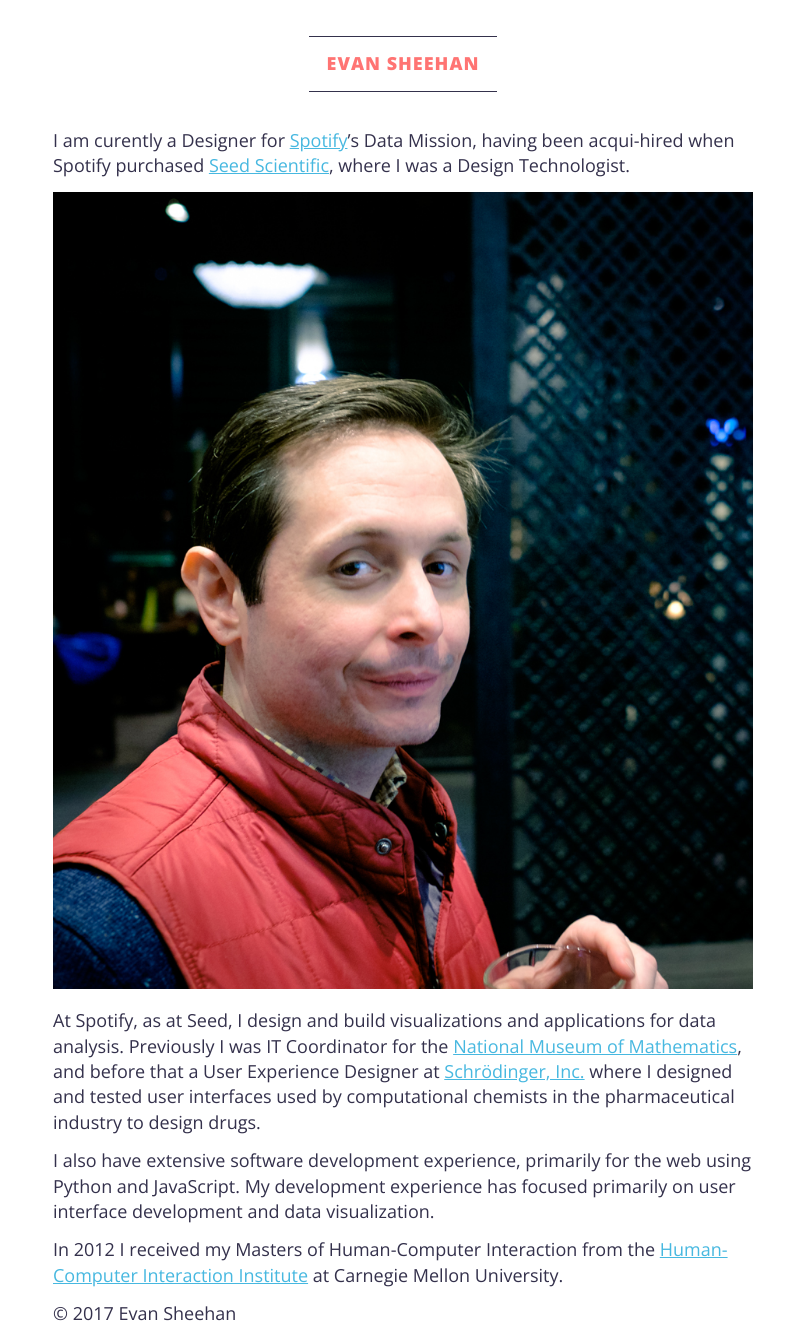
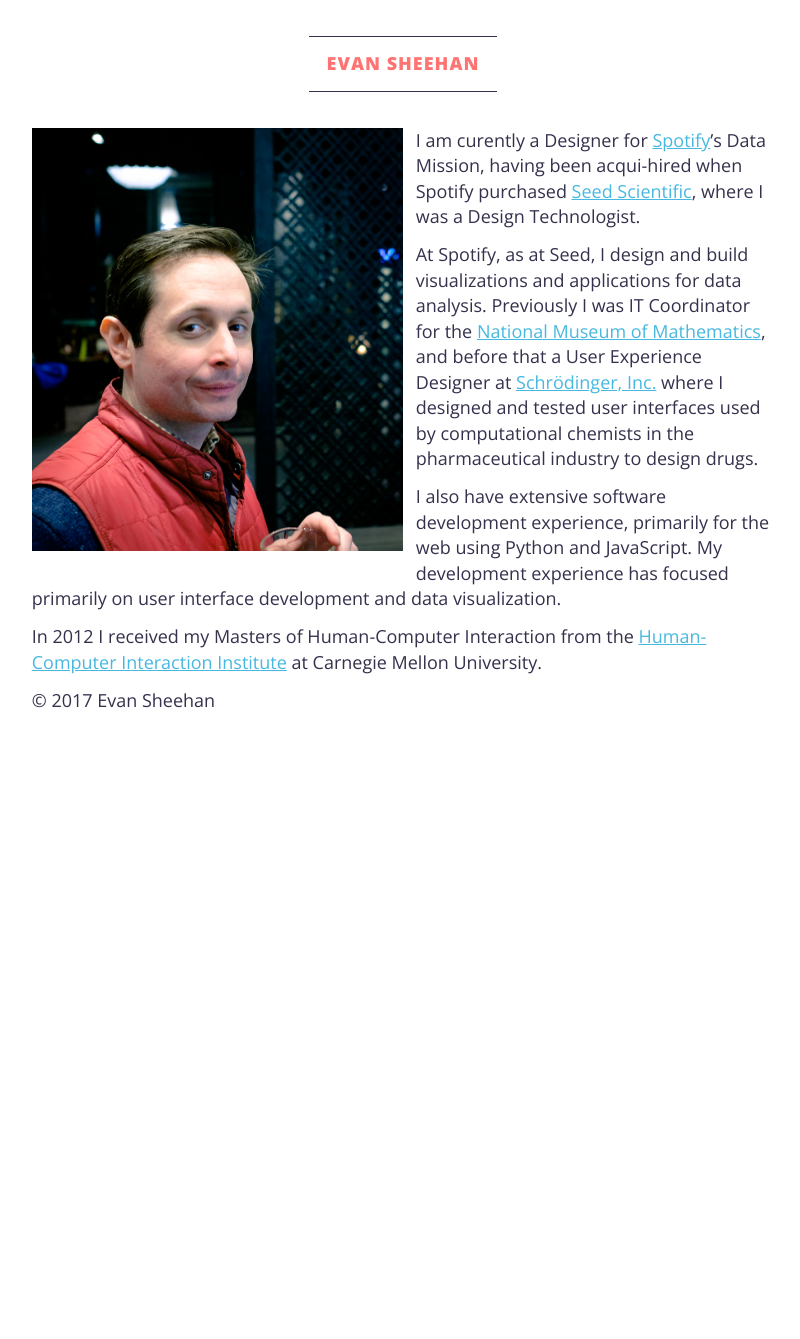
Before and after one commit to darthmall/darthmall.github.io, a Jekyll site: the page built from about.md, in a window 1280 px wide. Shown: the whole page, without its empty margins (237-1037 px from the left). Built offline with Jekyll 4.4.1, drawn with Linux system fonts in a browser that asks for light colours; after the commit the page ends 900 px from its top, so only the background shows below that.

Commit message:
Float my profile photo
- Float the profile photo to the left
- Tweak the max-width calculation for the body so that the text doesn't
  jump when the window resizes

```diff
--- a/_sass/layout.sass
+++ b/_sass/layout.sass
@@ -12,10 +12,17 @@
 .project-abstract
   margin-bottom: $lg
 
+.profile
+  float: left
+  width: 50%
+  margin-right: $gutter
+  margin-bottom: $gutter
+  max-width: 768px / 4
+
 @media screen and (min-width: 768px)
   body
     margin: auto
-    max-width: 700px
+    max-width: 768px - $sm - $sm
 
   .project-abstract
     display: grid
--- a/about.md
+++ b/about.md
@@ -4,11 +4,12 @@
 permalink: /about/
 ---
 
+<img class="profile" src="{% link assets/img/me.jpg %}"
+  alt="Evan Sheehan" />
+
 I am curently a Designer for [Spotify](https://spotify.com)'s Data Mission,
 having been acqui-hired when Spotify purchased
 [Seed Scientific](http://seedscientific.com), where I was a Design Technologist.
-
-![Evan Sheehan]({{ "assets/img/me.jpg" | relative_url }})
 
 At Spotify, as at Seed, I design and build visualizations and applications for
 data analysis. Previously I was IT Coordinator for the
```
